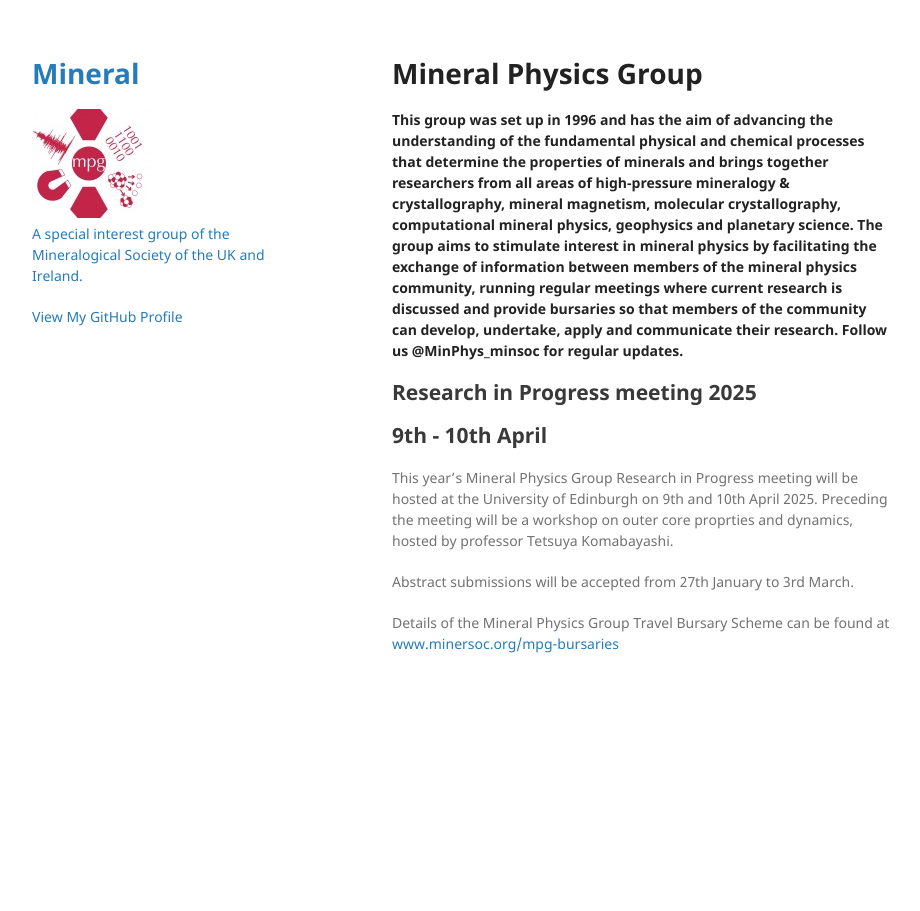
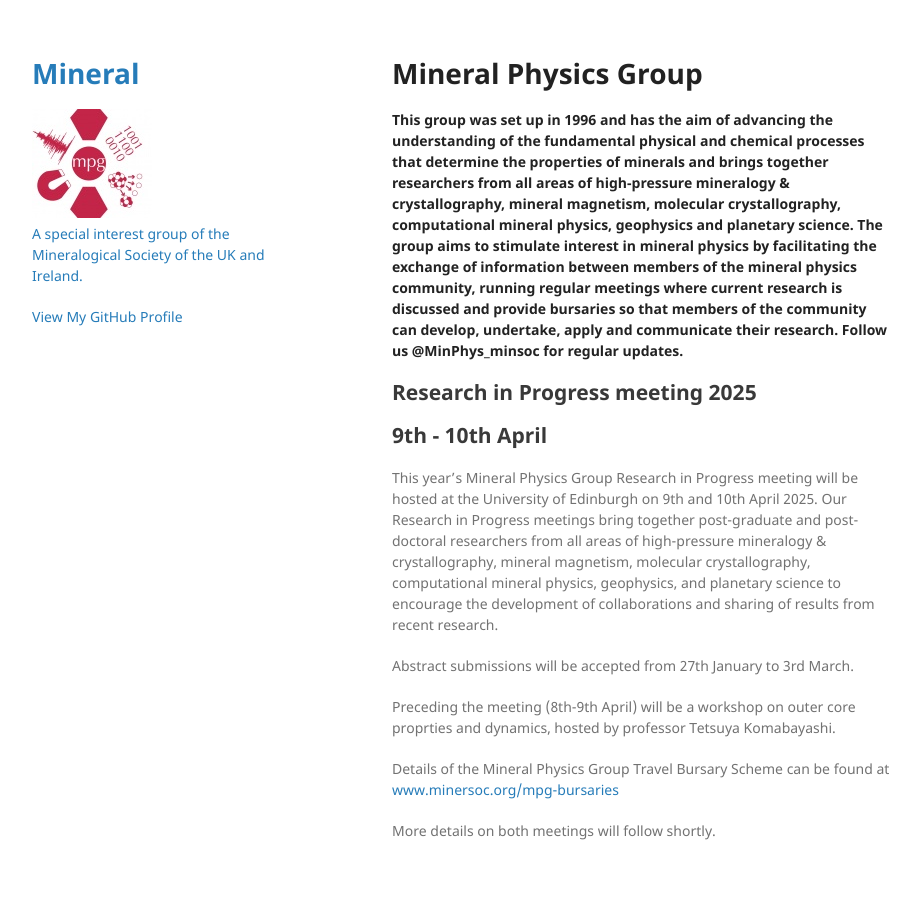
Before and after one commit to MinPhys/MinPhys.github.io, a Jekyll site: the page built from index.md, in a window 1280 px wide. Shown: the whole page, without its empty margins (178-1098 px from the left). Built offline with Jekyll 4.4.1, drawn with Linux system fonts in a browser that asks for light colours; our own code applies the rules of GitHub Pages for plain Markdown files.

Commit message:
Update index.md

```diff
--- a/index.md
+++ b/index.md
@@ -8,8 +8,13 @@
 
 ## Research in Progress meeting 2025
 ## 9th - 10th April
-This year's Mineral Physics Group Research in Progress meeting will be hosted at the University of Edinburgh on 9th and 10th April 2025. Preceding the meeting will be a workshop on outer core proprties and dynamics, hosted by professor Tetsuya Komabayashi.
+This year's Mineral Physics Group Research in Progress meeting will be hosted at the University of Edinburgh on 9th and 10th April 2025.
+Our Research in Progress meetings bring together post-graduate and post-doctoral researchers from all areas of high-pressure mineralogy & crystallography, mineral magnetism, molecular crystallography, computational mineral physics, geophysics, and planetary science to encourage the development of collaborations and sharing of results from recent research.
 
 Abstract submissions will be accepted from 27th January to 3rd March.
 
+Preceding the meeting (8th-9th April) will be a workshop on outer core proprties and dynamics, hosted by professor Tetsuya Komabayashi.
+
 Details of the Mineral Physics Group Travel Bursary Scheme can be found at <a href="https://www.minersoc.org/mpg-bursaries.html">  www.minersoc.org/mpg-bursaries</a>
+
+More details on both meetings will follow shortly.
```
